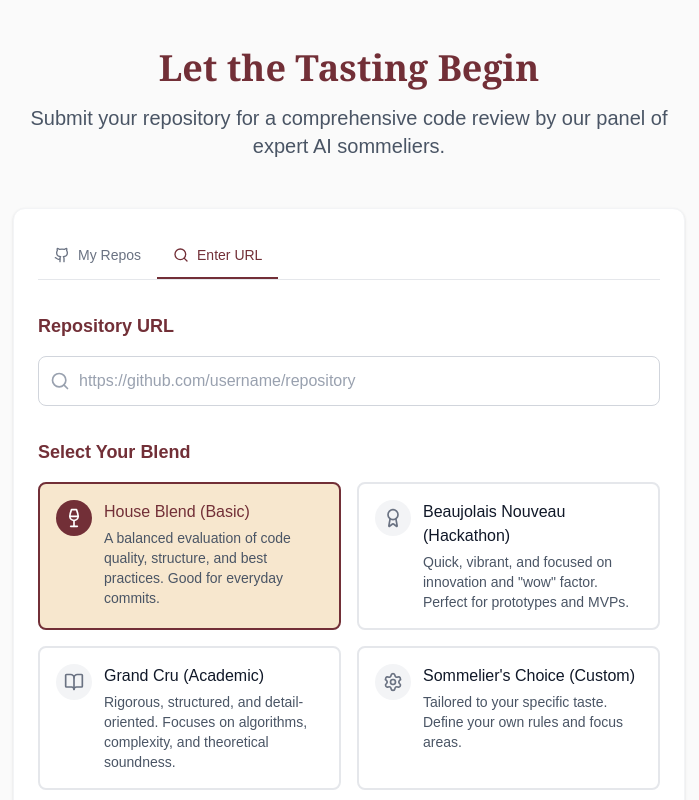
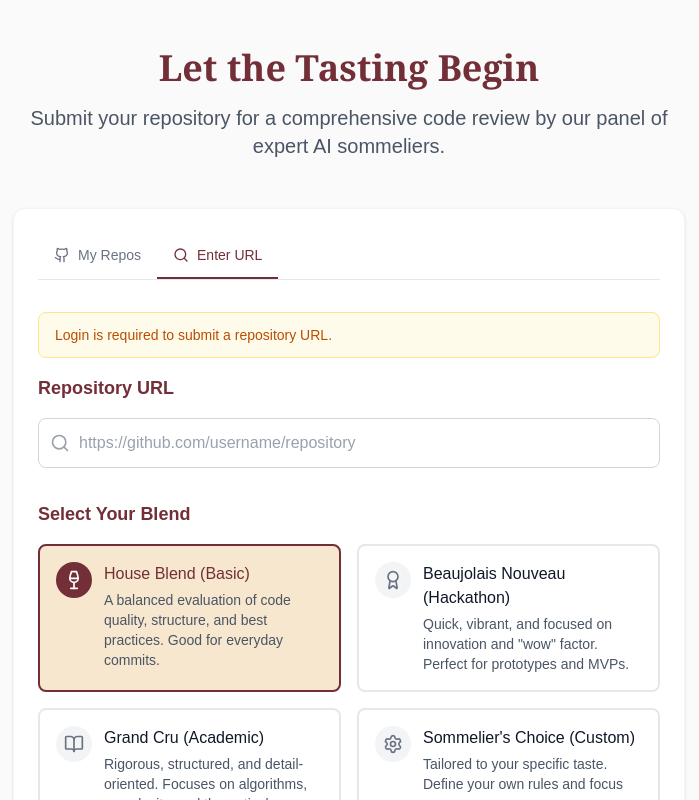
Before and after one commit to Two-Weeks-Team/somm.dev, a Next.js app in the folder frontend/: page /evaluate in a window 1280 px wide. Both pictures are taken after a click on the button "Enter URL". Shown: the top 800 px of the page, without its empty margins (291-990 px from the left). Built offline with nearby package versions, Linux system fonts and the light colour scheme; no server answers.

Commit message:
fix(frontend): stabilize login and clarify URL submit
Ultraworked with [Sisyphus](https://github.com/code-yeongyu/oh-my-opencode)

Co-authored-by: Sisyphus <clio-agent@sisyphuslabs.ai>

```diff
--- a/frontend/src/components/EvaluationForm.tsx
+++ b/frontend/src/components/EvaluationForm.tsx
@@ -111,7 +111,8 @@ export const EvaluationForm: React.FC<EvaluationFormProps> = ({ onSubmit, isLoad
 
   useEffect(() => {
     const urlParams = new URLSearchParams(window.location.search);
-    const oauthToken = urlParams.get('token');
+    const hashParams = new URLSearchParams(window.location.hash.replace('#', ''));
+    const oauthToken = urlParams.get('token') || hashParams.get('token');
     if (oauthToken) {
       login(oauthToken).then(() => {
         window.history.replaceState({}, document.title, window.location.pathname);
@@ -175,6 +176,11 @@ export const EvaluationForm: React.FC<EvaluationFormProps> = ({ onSubmit, isLoad
         </div>
       ) : (
         <div className="space-y-4">
+          {!isAuthenticated && (
+            <div className="rounded-lg border border-amber-200 bg-amber-50 px-4 py-3 text-sm text-amber-700">
+              Login is required to submit a repository URL.
+            </div>
+          )}
           <label htmlFor="repoUrl" className="block text-lg font-semibold text-[#722F37]">
             Repository URL
           </label>
--- a/frontend/src/contexts/AuthContext.tsx
+++ b/frontend/src/contexts/AuthContext.tsx
@@ -105,7 +105,7 @@ export const AuthProvider: React.FC<AuthProviderProps> = ({ children }) => {
     loadToken();
   }, [loadToken]);
 
-  const login = async (newToken: string) => {
+  const login = useCallback(async (newToken: string) => {
     try {
       setError(null);
       const userData = await validateToken(newToken);
@@ -121,7 +121,7 @@ export const AuthProvider: React.FC<AuthProviderProps> = ({ children }) => {
       setError(err instanceof Error ? err.message : "Login failed");
       throw err;
     }
-  };
+  }, [validateToken]);
 
   const logout = useCallback(() => {
     localStorage.removeItem(TOKEN_KEY);
```
